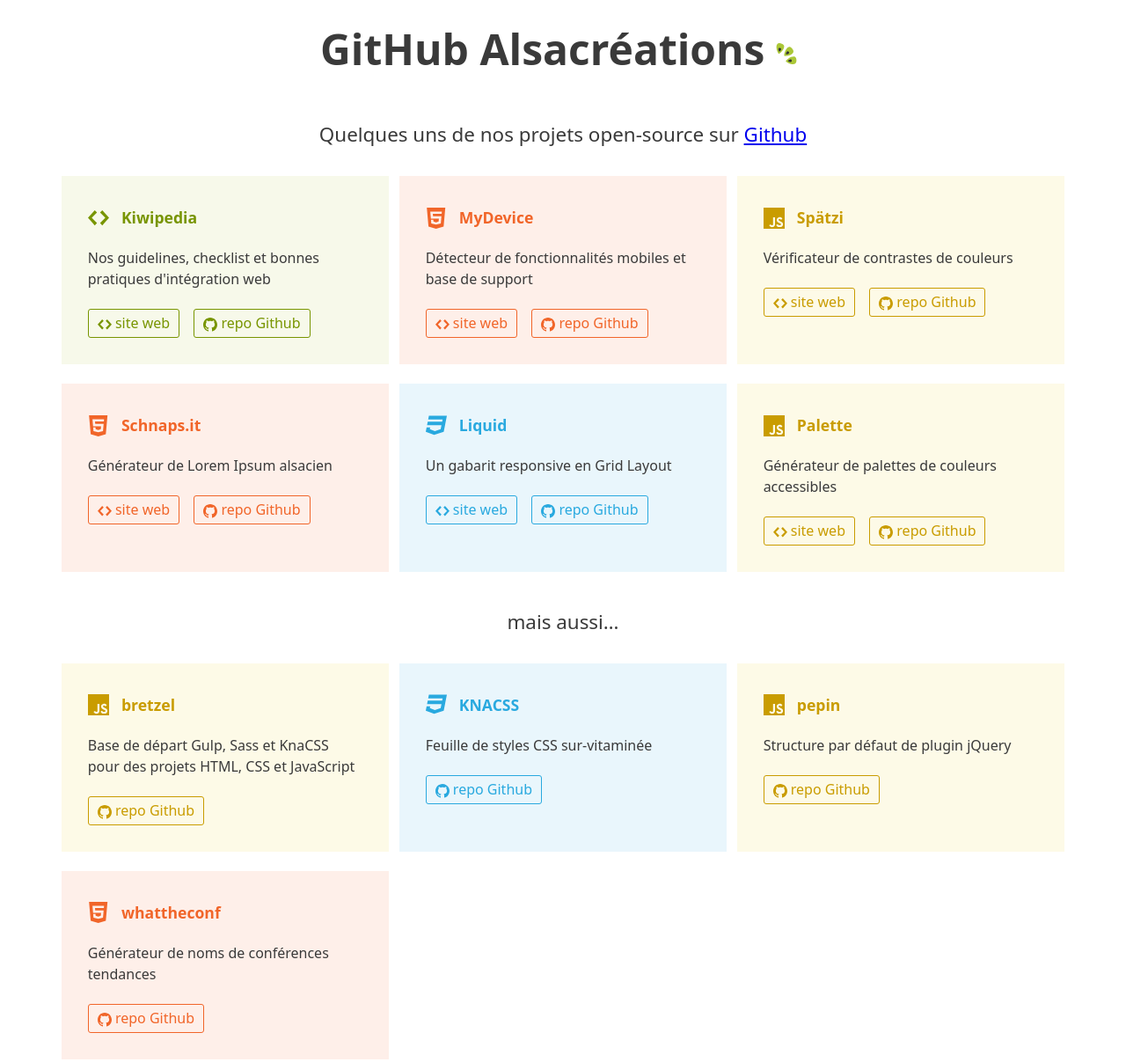
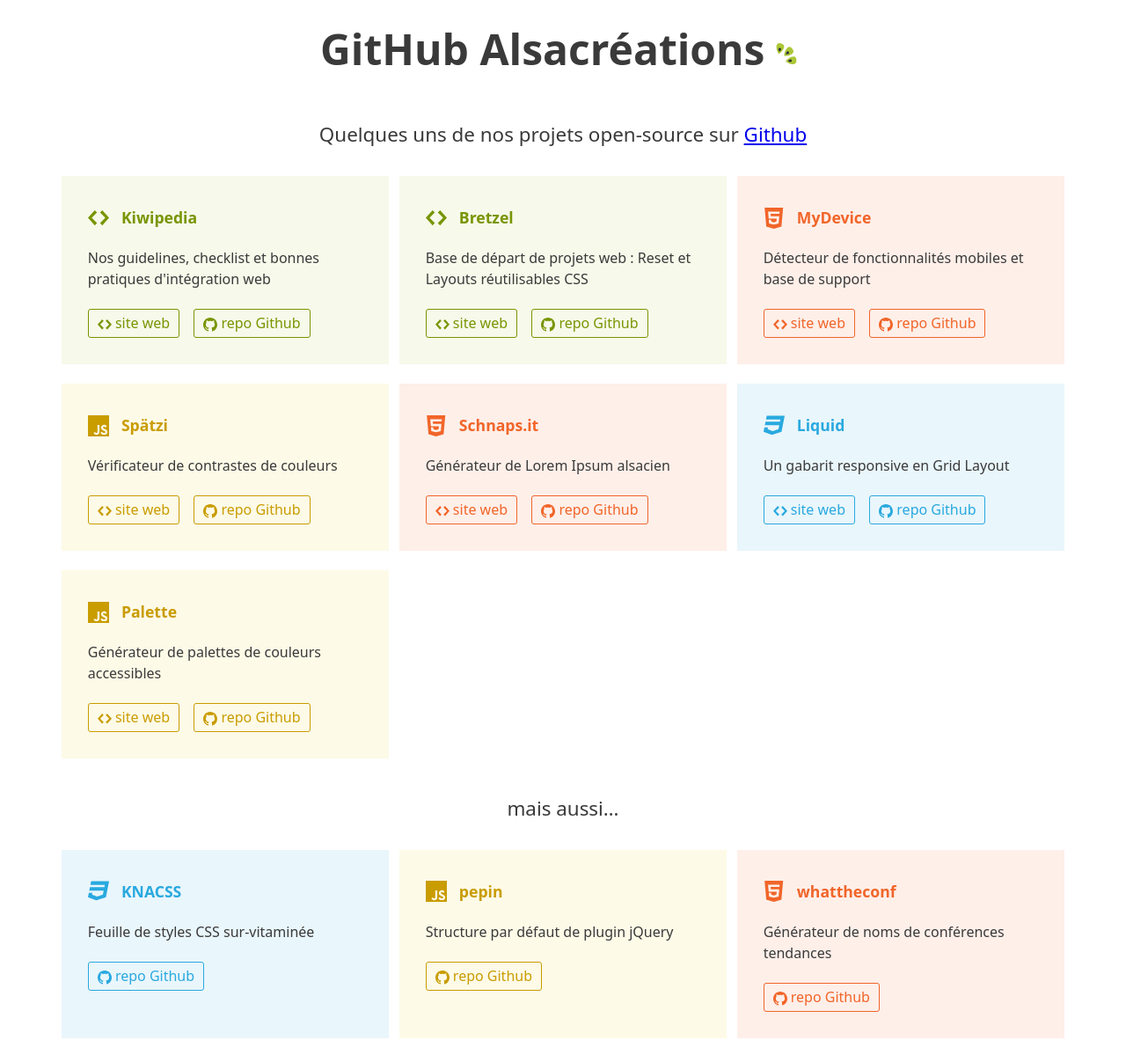
Before and after one commit to alsacreations/alsacreations.github.io, a plain HTML site: page index.html in a window 1280 px wide. Shown: the top 1207 px of the page at 88% size. Drawn offline with Linux system fonts and the light colour scheme.

Commit message:
feat: ajout de l'élément de portfolio "Bretzel"

```diff
--- a/index.html
+++ b/index.html
@@ -45,6 +45,37 @@
           site web</a
         >
         <a class="button" href="https://github.com/alsacreations/kiwipedia"
+          ><svg class="icon icon--sub">
+            <use
+              xmlns:xlink="http://www.w3.org/1999/xlink"
+              xlink:href="#octocat"
+            ></use>
+          </svg>
+          repo Github</a
+        >
+      </li>
+
+      <li class="repo">
+        <svg class="icon">
+          <use
+            xmlns:xlink="http://www.w3.org/1999/xlink"
+            xlink:href="#liquid"
+          ></use>
+        </svg>
+        <h3>Bretzel</h3>
+        <p>
+          Base de départ de projets web : Reset et Layouts réutilisables CSS
+        </p>
+        <a class="button" href="https://alsacreations.github.io/bretzel/"
+          ><svg class="icon icon--sub">
+            <use
+              xmlns:xlink="http://www.w3.org/1999/xlink"
+              xlink:href="#liquid"
+            ></use>
+          </svg>
+          site web</a
+        >
+        <a class="button" href="https://github.com/alsacreations/bretzel"
           ><svg class="icon icon--sub">
             <use
               xmlns:xlink="http://www.w3.org/1999/xlink"
@@ -201,28 +232,6 @@
 
     <h2>mais aussi…</h2>
     <ul class="portfolio">
-      <li class="repo repo--javascript">
-        <svg class="icon">
-          <use
-            xmlns:xlink="http://www.w3.org/1999/xlink"
-            xlink:href="#javascript"
-          ></use>
-        </svg>
-        <h3>bretzel</h3>
-        <p>
-          Base de départ Gulp, Sass et KnaCSS pour des projets HTML, CSS et
-          JavaScript
-        </p>
-        <a class="button" href="https://github.com/alsacreations/bretzel"
-          ><svg class="icon icon--sub">
-            <use
-              xmlns:xlink="http://www.w3.org/1999/xlink"
-              xlink:href="#octocat"
-            ></use>
-          </svg>
-          repo Github</a
-        >
-      </li>
       <li class="repo repo--css">
         <svg class="icon">
           <use
```
